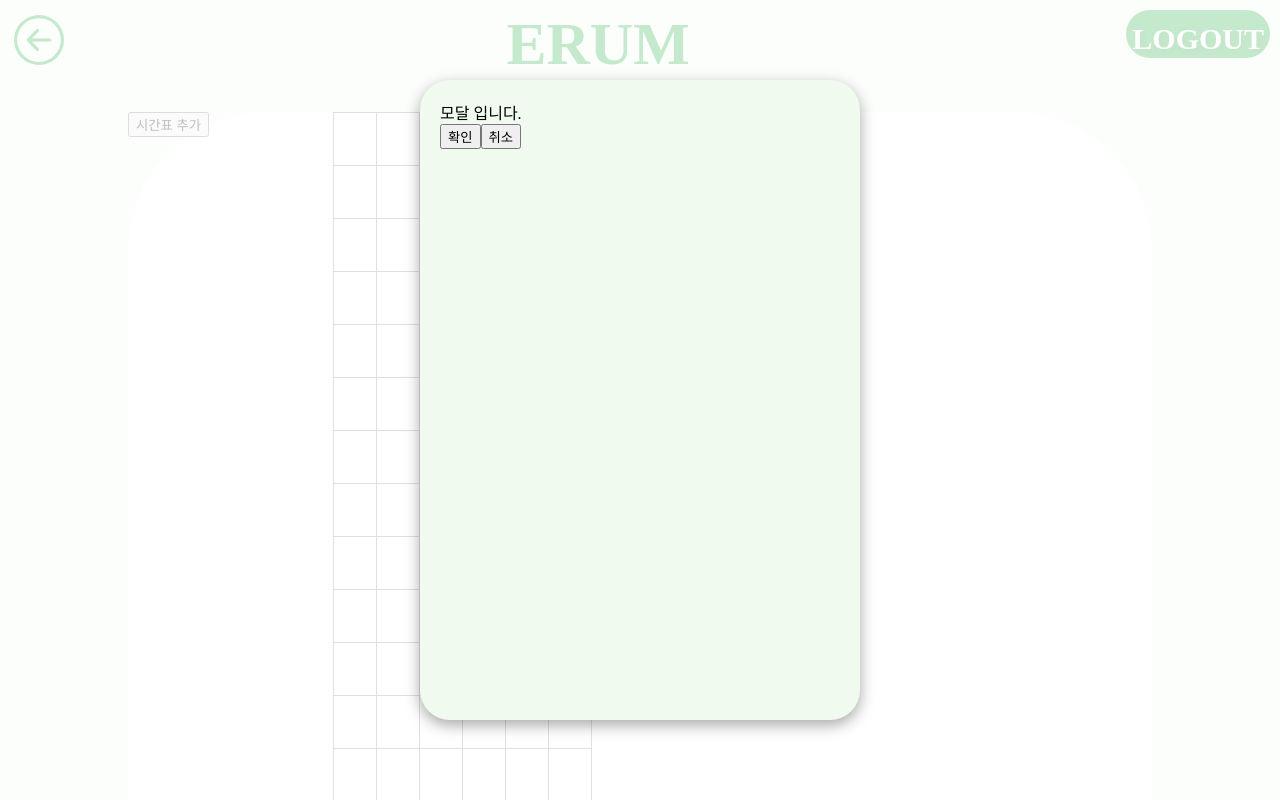
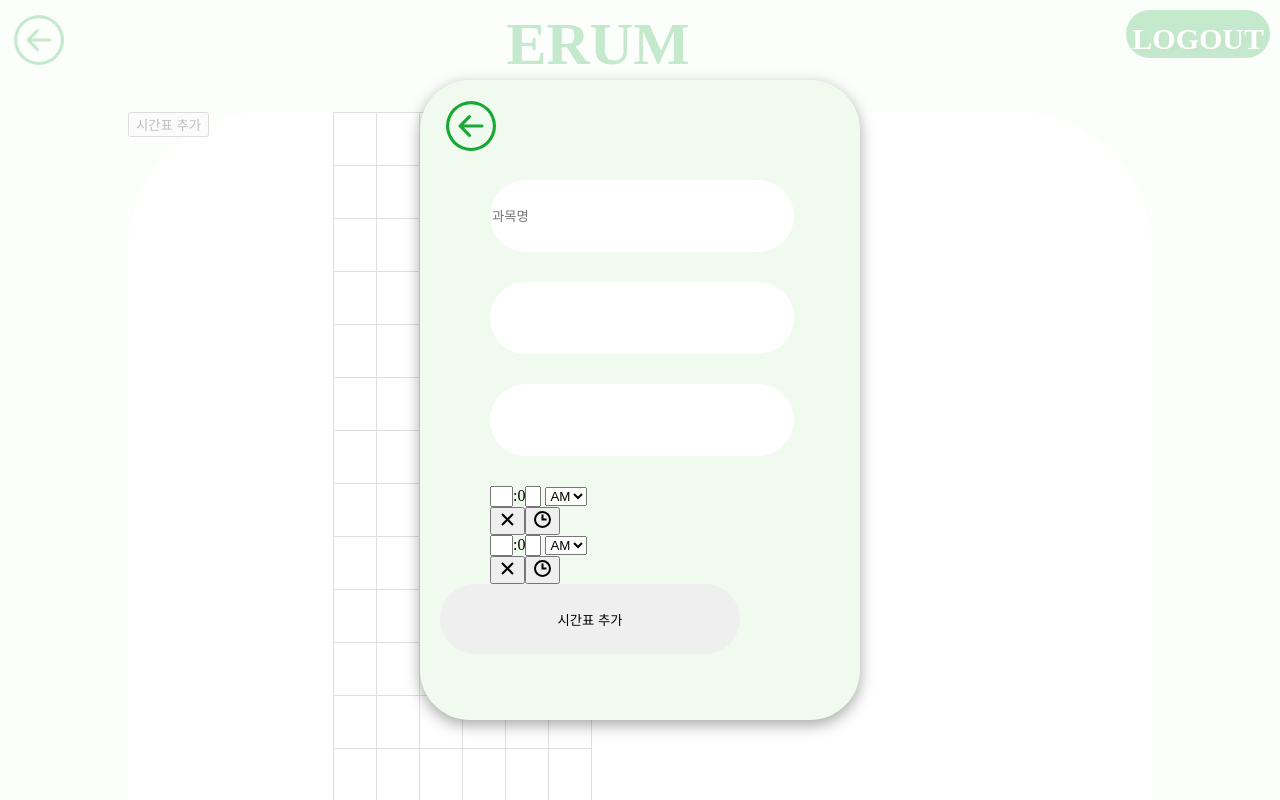
Before and after one commit to Team-PPSL/ERUM-Front-end, a React (Create React App) app in the folder project/: page /time in a window 1280 px wide. Both pictures are taken after a click on the button "시간표 추가". Shown: the top 800 px of the page. Built offline with nearby package versions, Linux system fonts and the light colour scheme.

Commit message:
timepicker  라이브러리 설정완료

```diff
--- a/project/package.json
+++ b/project/package.json
@@ -9,10 +9,13 @@
     "react": "^17.0.2",
     "react-calendar": "^3.7.0",
     "react-dom": "^17.0.2",
+    "react-dropdown-timepicker": "^1.0.4",
     "react-icons": "^4.3.1",
     "react-modal": "^3.15.1",
     "react-router-dom": "^6.3.0",
     "react-scripts": "5.0.0",
+    "react-time-picker": "^4.5.0",
+    "react-timeit": "^1.2.12",
     "styled-components": "^5.3.5",
     "web-vitals": "^2.1.4"
   },
--- a/project/src/components/TimePage/Mymodal.jsx
+++ b/project/src/components/TimePage/Mymodal.jsx
@@ -1,13 +1,33 @@
-import { FaRegBell } from 'react-icons/fa';
+import React, { useState } from 'react';
+import TimePicker from 'react-time-picker';
+
+import { BsArrowLeftCircle } from 'react-icons/bs';
 import ReactModal from 'react-modal';
 
 const Mymodal = ({ isOpen, onSubmit, onCancel }) => {
+  const [value, onChange] = useState('10:00');
+
   const handleClickSubmit = () => {
     onSubmit();
   };
+
   const handleClickCancel = () => {
     onCancel();
   };
+
+  const MiddleBox = {
+    width: '300px',
+    margin: '0 auto',
+  };
+
+  const InputStyle = {
+    width: '300px',
+    height: '70px',
+    borderRadius: '40px',
+    borderStyle: 'none',
+    margin: '0 0 30px',
+  };
+
   return (
     <ReactModal
       style={{
@@ -18,18 +38,38 @@ const Mymodal = ({ isOpen, onSubmit, onCancel }) => {
           left: '50%',
           transform: 'translate(-50%, -50%)',
           backgroundColor: '#f0faee',
-          borderRadius: '30px',
+          borderRadius: '50px',
           borderStyle: 'none',
           boxShadow: 'rgba(0, 0, 0, 0.35) 0px 5px 15px',
         },
       }}
       isOpen={isOpen}
     >
-      <div>모달 입니다.</div>
-      <div>
-        <button onClick={handleClickSubmit}>확인</button>
-        <button onClick={handleClickCancel}>취소</button>
+      <div
+        style={{
+          height: '80px',
+        }}
+      >
+        <button
+          onClick={handleClickCancel}
+          style={{
+            borderStyle: 'none',
+            backgroundColor: '#f0faee',
+          }}
+        >
+          <BsArrowLeftCircle size={50} color={'#17a934'} />
+        </button>
       </div>
+      <div style={MiddleBox}>
+        <input style={InputStyle} placeholder={'과목명'} />
+        <input style={InputStyle} />
+        <input style={InputStyle} />
+        <TimePicker onChange={onChange} value={value} />
+        <TimePicker onChange={onChange} value={value} />
+      </div>
+      <button style={InputStyle} onClick={handleClickSubmit}>
+        시간표 추가
+      </button>
     </ReactModal>
   );
 };
```
Also changed, not shown: 1 other file (tests, documents, lock files or other folders).
